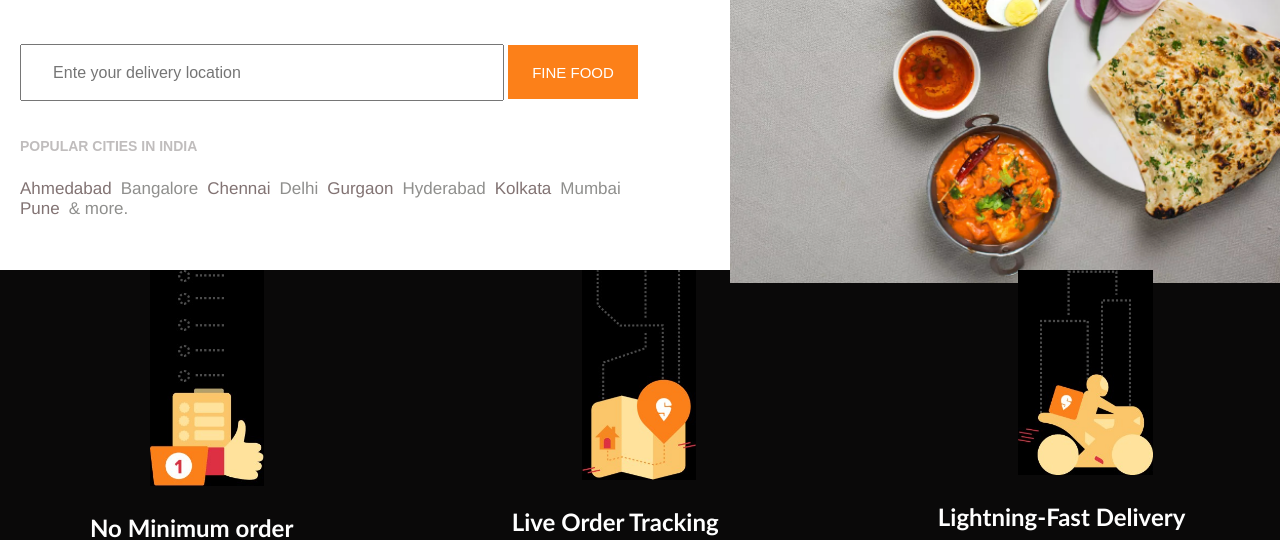
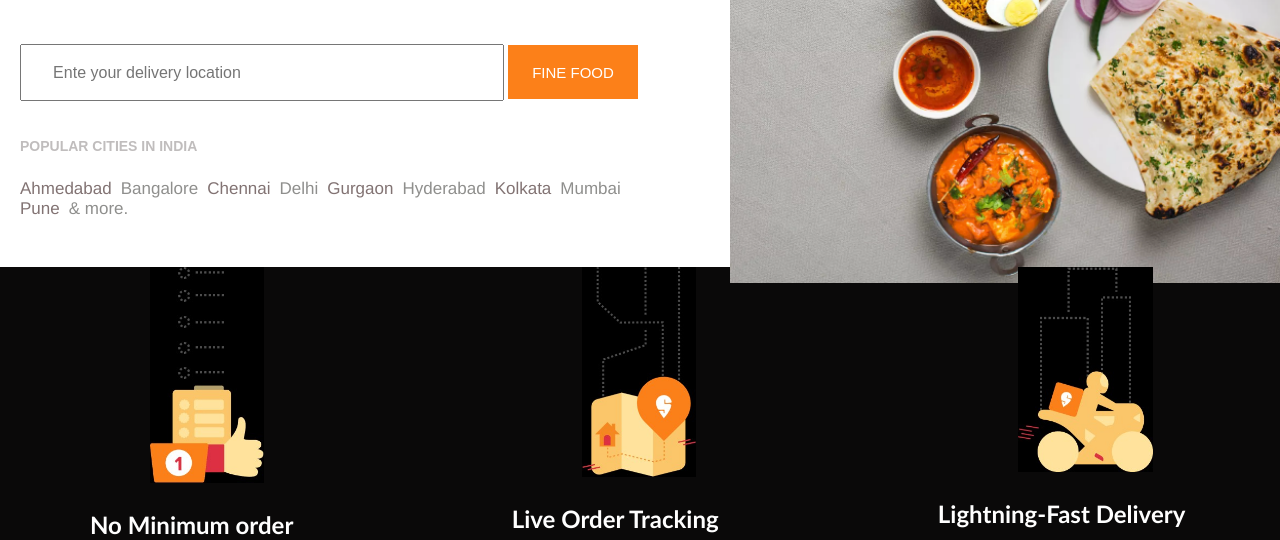
Before and after one commit to VijayKLM/firstweektask1, a plain HTML site: page index.html in a window 1280 px wide. Shown: the part 262-802 px from the top of the page. Drawn offline with Linux system fonts and the light colour scheme.

Commit message:
Update styels.css

```diff
--- a/styels.css
+++ b/styels.css
@@ -12,9 +12,8 @@
 
 }
 .fullproject .part1 .rightside{
-     background-color: rgb(55, 0, 255);
      width: 43%;
-     height: 532px;
+     height: 529px;
 }
 .part1 .leftside .logologin{
     margin-top: 40px;
```
